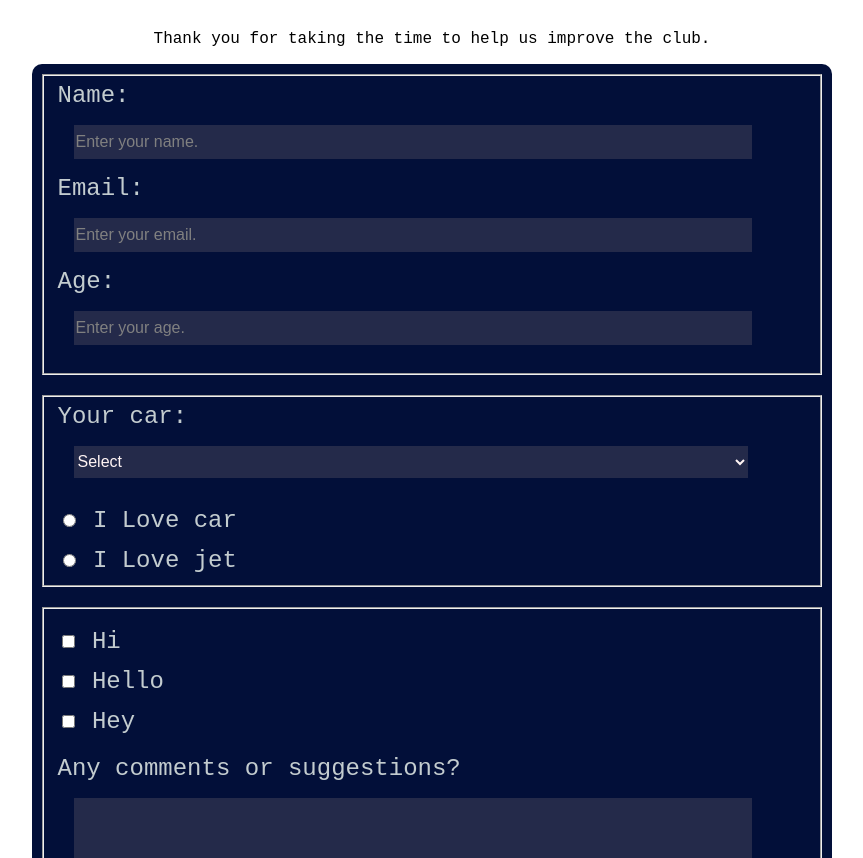
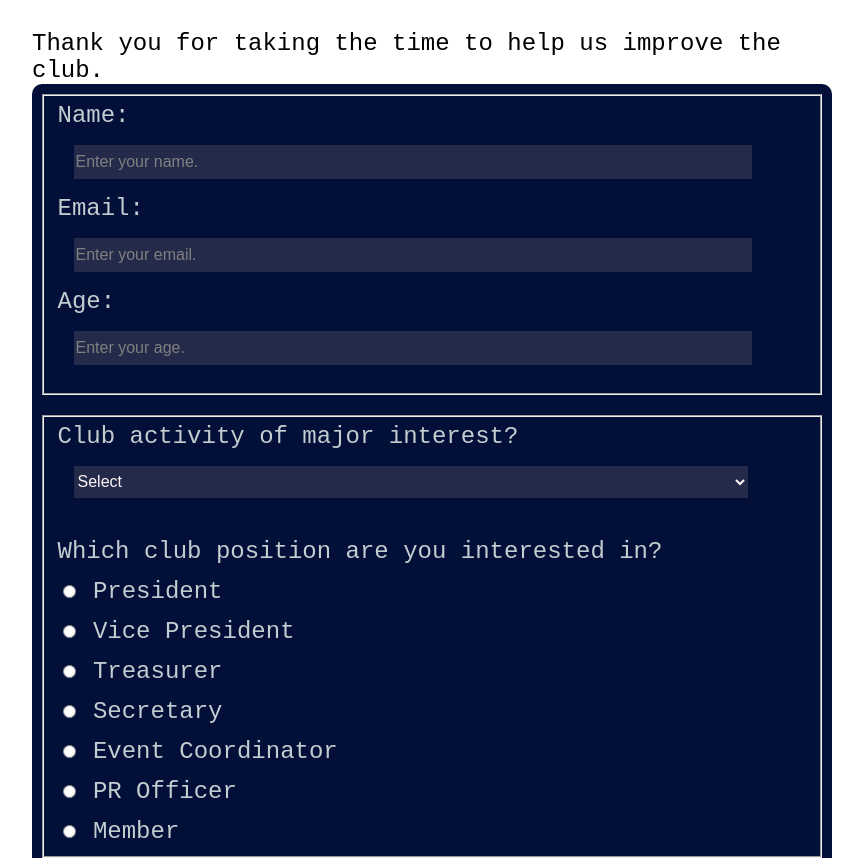
Before and after one commit to nikolas-AI/Survey-Form, a plain HTML site: page index.html in a window 1280 px wide. Shown: the part 94-952 px from the top of the page, without its empty margins (208-1071 px from the left). Drawn offline with Linux system fonts and the light colour scheme.

Commit message:
Perfecto

```diff
--- a/index.html
+++ b/index.html
@@ -23,37 +23,69 @@
             </fieldset>
 
             <fieldset class="b">
-                <label id="dropdown-label" for="dropdown">Your car:
-                    <select name="car" id="dropdown">
-                        <option value="">Select</option>
-                        <option value="">Lambo</option>
-                        <option value="">Bently</option>
-                        <option value="">Bugatti</option>
-                        <option value="">Tesla</option>
+                <label id="dropdown-label" for="dropdown">Club activity of major interest?
+                    <select name="club-activities" id="dropdown">
+                        <option value="Select">Select</option>
+                        <option value="Workshops and training sessions">Workshops and training sessions</option>
+                        <option value="Networking events and social gatherings">Networking events and social gatherings</option>
+                        <option value="Community service projects">Community service projects</option>
+                        <option value="Competitions and challenges">Competitions and challenges</option>
                     </select>
                 </label>
-                <label for="love-car" id="radio-label">
-                    <input type="radio" name="preference" value="love-car" id="love-car">
-                    I Love car
+
+                <p>Which club position are you interested in?</p>
+
+                <label for="President" id="radio-label">
+                    <input type="radio" name="preference" value="President" id="President">
+                    President
                 </label>
-                <label for="love-jet" id="radio-label">
-                    <input type="radio" name="preference" value="love-jet" id="love-jet">
-                    I Love jet
+                <label for="Vice-President" id="radio-label">
+                    <input type="radio" name="preference" value="Vice President" id="Vice-President">
+                    Vice President
+                </label>
+                <label for="Treasurer" id="radio-label">
+                    <input type="radio" name="preference" value="Treasurer" id="Treasurer">
+                    Treasurer
+                </label>
+                <label for="Secretary" id="radio-label">
+                    <input type="radio" name="preference" value="Secretary" id="Secretary">
+                    Secretary
+                </label>
+                <label for="Event-Coordinator" id="radio-label">
+                    <input type="radio" name="preference" value="Event-Coordinator" id="Event-Coordinator">
+                    Event Coordinator
+                </label>
+                <label for="PR-Officer" id="radio-label">
+                    <input type="radio" name="preference" value="PR-Officer" id="PR-Officer">
+                    PR Officer
+                </label>
+                <label for="Member " id="radio-label">
+                    <input type="radio" name="preference" value="Member" id="Member">
+                    Member
                 </label>
             </fieldset>
 
             <fieldset class="c">
-                <label for="hi" id="hi-label">
-                    <input type="checkbox" value="hi" id="hi">
-                    Hi
+                <label for="Leadership" id="Leadership-label">Skills you possess: <br>
+                    <input type="checkbox" value="Leadership" id="Leadership">
+                    Leadership
                 </label>
-                <label for="hello" id="hello-label">
-                    <input type="checkbox" value="hello" id="hello">
-                    Hello
+                <label for="Communication" id="Communication-label">
+                    <input type="checkbox" value="Communication" id="Communication">
+                    Communication
                 </label>
-                <label for="hey" id="hey-label">
-                    <input type="checkbox" value="hey" id="hey">
-                    Hey
+                <label for="Problem-solving" id="Problem-solving-label">
+                    <input type="checkbox" value="Problem-solving" id="Problem-solving">
+                    Problem-solving
+
+                </label>
+                <label for="Teamwork" id="Teamwork-label">
+                    <input type="checkbox" value="Teamwork" id="Teamwork">
+                    Teamwork
+                </label>
+                <label for="Technical-expertise" id="Technical-expertise-label">
+                    <input type="checkbox" value="Technical-expertise" id="Technical-expertise">
+                    Technical expertise
                 </label>
 
                 <label for="textarea" id="textarea-label">Any comments or suggestions?
--- a/styles.css
+++ b/styles.css
@@ -32,8 +32,14 @@ h1, p {
     color: grey;
 }
 
-#name-label, #email-label, #number-label, #dropdown-label, #radio-label, #hi-label, #hello-label, #hey-label, #textarea-label{
+#name-label, #email-label, #number-label, #dropdown-label, #radio-label, #Leadership-label, #Communication-label, #Problem-solving-label, #Teamwork-label, #Technical-expertise-label, #textarea-label{
     font-size: 1.5rem;
+}
+
+p {
+    font-size: 1.5rem;
+    text-align: left;
+    margin-bottom: 0;
 }
 
 select, textarea {
```
